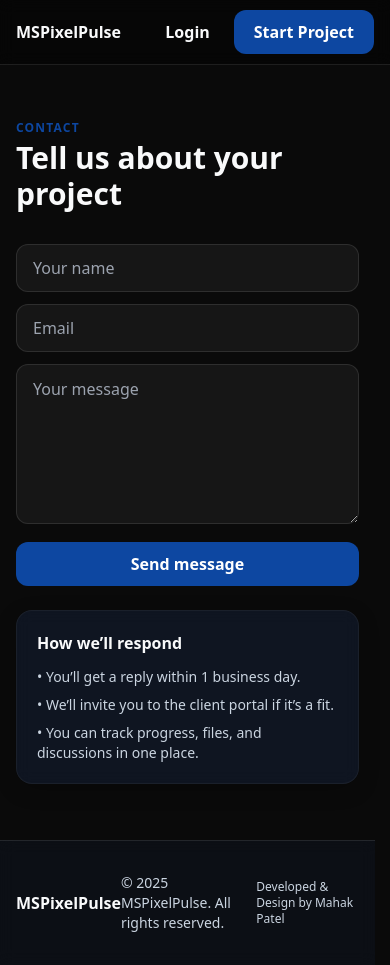
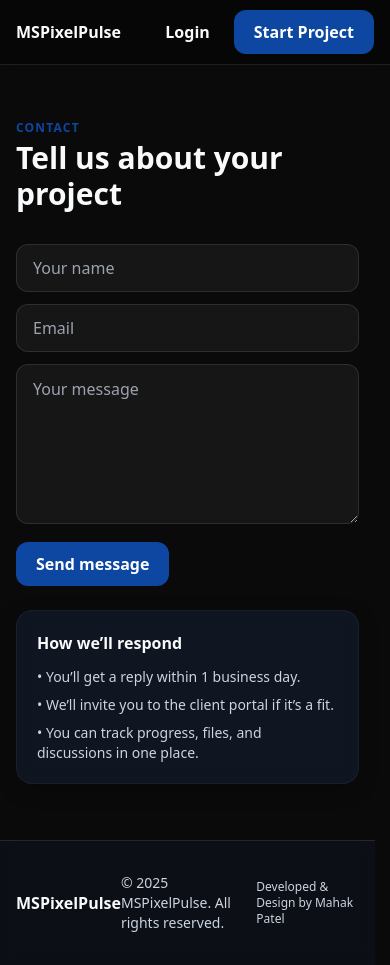
Before and after one commit to Oyemahak/Capstone-Frontend, a React (Vite) app: page /contact in a window 390 px wide. Built offline with nearby package versions, Linux system fonts and the light colour scheme; no server answers.

Commit message:
Contact form is working on local now need to check on hosted site and need to work on client and dev and admin flow next

```diff
--- /dev/null
+++ b/src/lib/config.js
@@ -0,0 +1,6 @@
+// src/lib/config.js
+export const API_BASE =
+  import.meta.env.VITE_API_BASE
+  || (window.location.hostname === "localhost"
+        ? "http://localhost:4000/api"
+        : "/api");
--- a/src/pages/Contact.jsx
+++ b/src/pages/Contact.jsx
@@ -1,18 +1,79 @@
+// frontend/src/pages/Contact.jsx
+import { useState } from "react";
 import Container from "../components/layout/Container.jsx";
 import SectionTitle from "../components/SectionTitle.jsx";
 
+const API_BASE = import.meta.env.VITE_API_BASE?.replace(/\/+$/, "");
+
 export default function Contact() {
+  const [form, setForm] = useState({ name: "", email: "", message: "" });
+  const [submitting, setSubmitting] = useState(false);
+  const [note, setNote] = useState("");
+
+  async function submit(e) {
+    e.preventDefault();
+    setNote("");
+    if (!form.name.trim() || !form.email.trim() || !form.message.trim()) {
+      setNote("Please fill out all fields.");
+      return;
+    }
+    try {
+      setSubmitting(true);
+      const res = await fetch(`${API_BASE}/contact`, {
+        method: "POST",
+        headers: { "Content-Type": "application/json" },
+        body: JSON.stringify(form),
+      });
+      const data = await res.json();
+      if (!res.ok) throw new Error(data?.error || data?.message || "Failed to send");
+      setNote("Thanks! Your message was sent. Please check your inbox.");
+      setForm({ name: "", email: "", message: "" });
+    } catch (err) {
+      setNote(err.message || "Something went wrong. Please try again.");
+    } finally {
+      setSubmitting(false);
+    }
+  }
+
   return (
     <section className="section">
       <Container>
-        <SectionTitle eyebrow="Contact" title="Tell us about your project" align="left" />
+        <SectionTitle
+          eyebrow="Contact"
+          title="Tell us about your project"
+          align="left"
+        />
         <div className="grid md:grid-cols-2 gap-6">
-          <form className="space-y-3">
-            <input className="w-full h-12 rounded-xl bg-white/5 border border-white/10 px-4" placeholder="Your name" />
-            <input className="w-full h-12 rounded-xl bg-white/5 border border-white/10 px-4" placeholder="Email" />
-            <textarea rows={6} className="w-full rounded-xl bg-white/5 border border-white/10 px-4 py-3" placeholder="Your message" />
-            <button className="btn btn-primary w-full md:w-auto">Send message</button>
+          <form className="space-y-3" onSubmit={submit}>
+            <input
+              className="w-full h-12 rounded-xl bg-white/5 border border-white/10 px-4"
+              placeholder="Your name"
+              value={form.name}
+              onChange={(e) => setForm((s) => ({ ...s, name: e.target.value }))}
+            />
+            <input
+              className="w-full h-12 rounded-xl bg-white/5 border border-white/10 px-4"
+              placeholder="Email"
+              value={form.email}
+              onChange={(e) => setForm((s) => ({ ...s, email: e.target.value }))}
+            />
+            <textarea
+              rows={6}
+              className="w-full rounded-xl bg-white/5 border border-white/10 px-4 py-3"
+              placeholder="Your message"
+              value={form.message}
+              onChange={(e) => setForm((s) => ({ ...s, message: e.target.value }))}
+            />
+            <div className="flex items-center gap-3">
+              <button className="btn btn-primary" disabled={submitting}>
+                {submitting ? "Sending…" : "Send message"}
+              </button>
+              {note && (
+                <div className="text-sm text-white/70">{note}</div>
+              )}
+            </div>
           </form>
+
           <div className="card-surface p-5">
             <div className="font-black">How we’ll respond</div>
             <ul className="text-textSub mt-3 space-y-2 text-sm">
```
